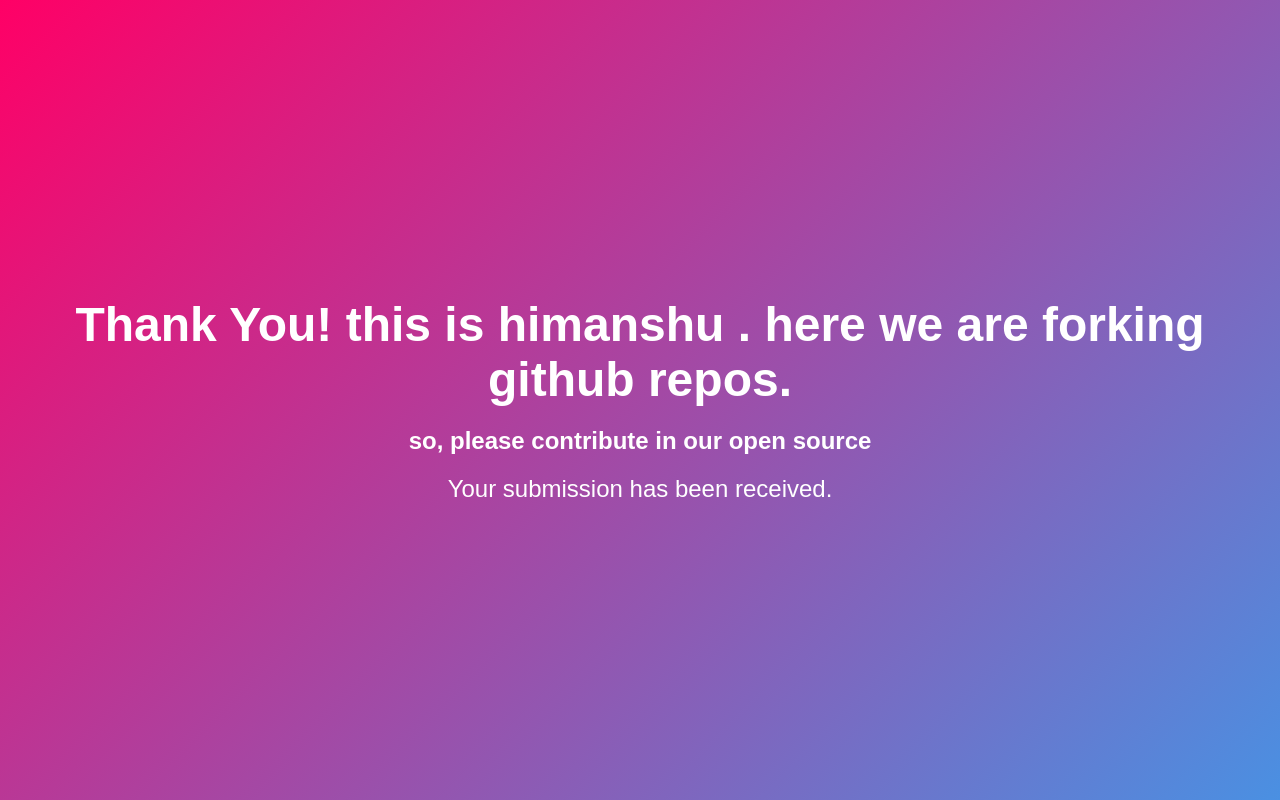
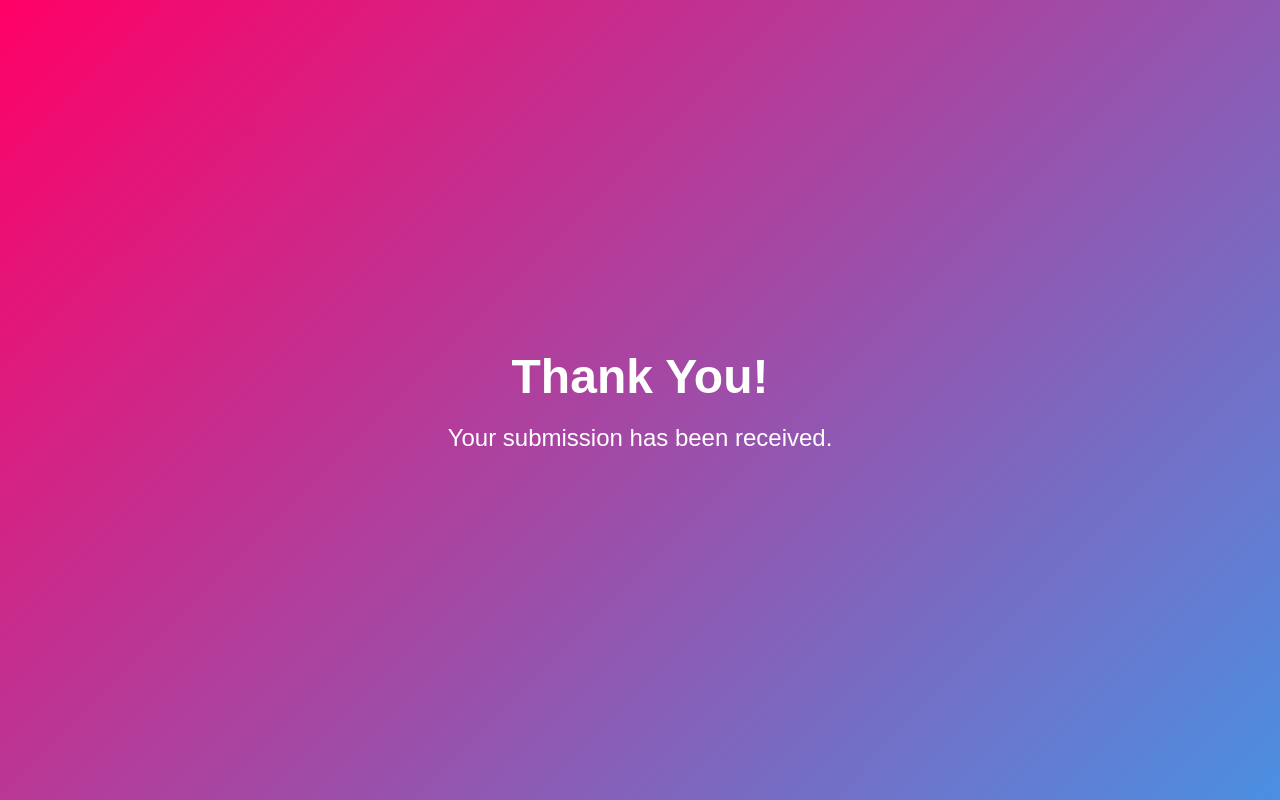
Before and after one commit to whitedevil9911/Himanshu-portfolio-main, a plain HTML site: page Himanshu--Portfolio-main/thankyou.html in a window 1280 px wide. Drawn offline with Linux system fonts and the light colour scheme.

Commit message:
thankyou.html

```diff
--- a/Himanshu--Portfolio-main/thankyou.html
+++ b/Himanshu--Portfolio-main/thankyou.html
@@ -48,8 +48,7 @@
 </head>
 <body>
     <div class="thank-you-container">
-        <h1 class="thank-you-message">Thank You! this is himanshu . here we are forking github repos.</h1>
-        <h2>so, please contribute in our open source</h2>
+        <h1 class="thank-you-message">Thank You!</h1>
         <p class="sub-message">Your submission has been received.</p>
     </div>
 </body>
```
